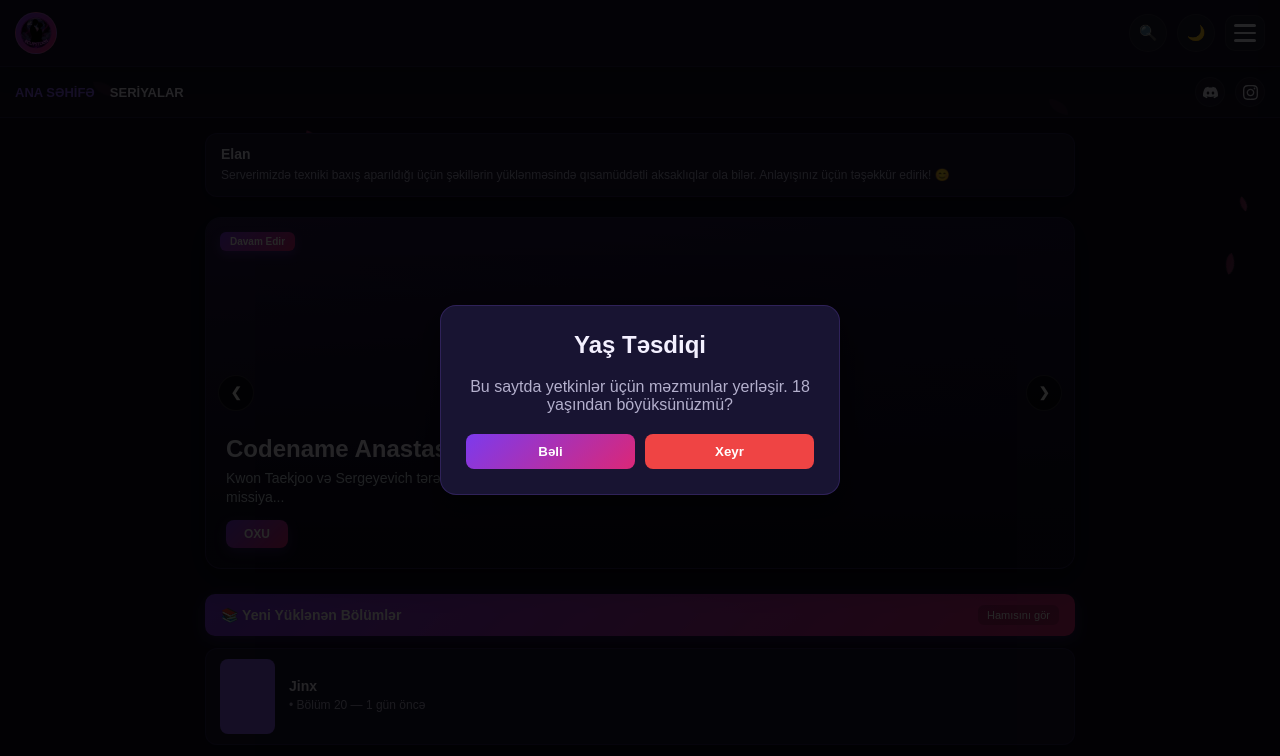
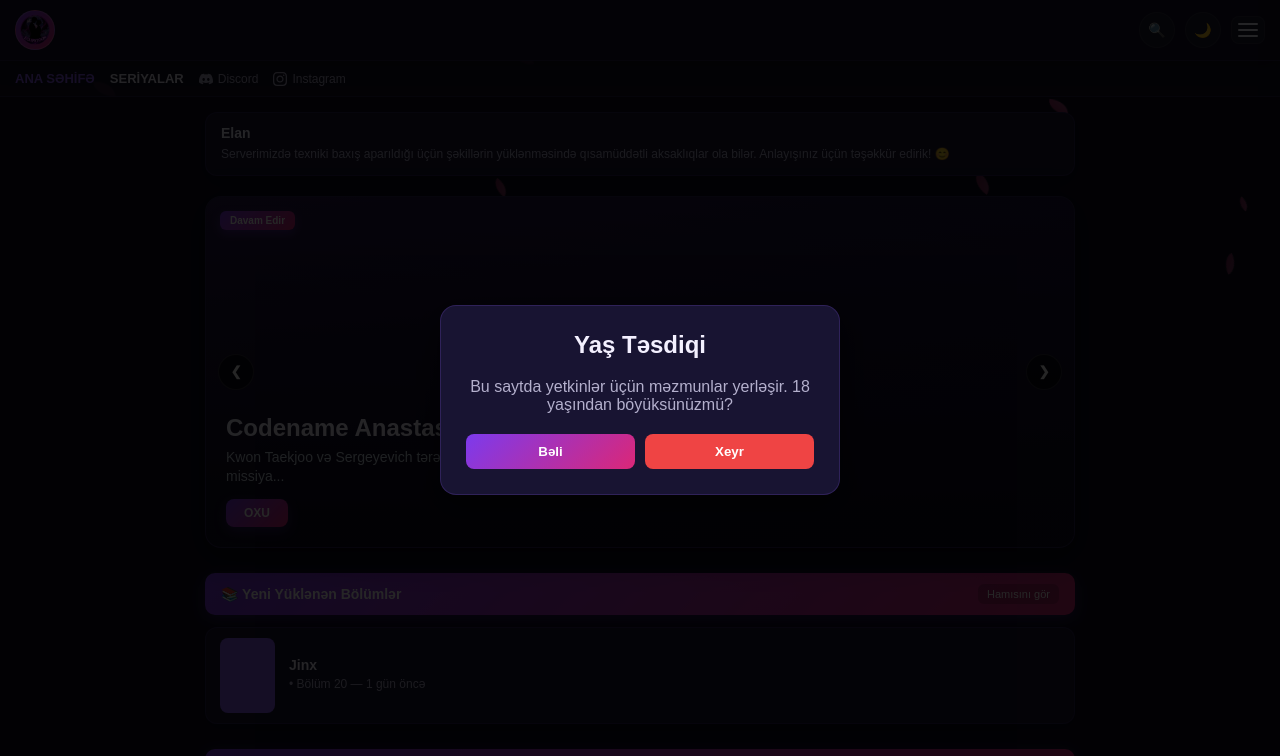
Before and after one commit to eclipstoon-web/eclipstoon, a plain HTML site: page index.html in a window 1280 px wide. Shown: the top 756 px of the page. Drawn offline with Linux system fonts and the light colour scheme.

Commit message:
Add files via upload

```diff
--- a/index.html
+++ b/index.html
@@ -90,55 +90,55 @@
         .btn-yes { background: var(--accent-gradient); color: white; }
         .btn-no { background-color: #ef4444; color: white; }
 
-        /* Yuxarı Navbar - Səliqəli dizayn */
         .top-navbar {
-            display: flex; justify-content: space-between; align-items: center; padding: 12px 15px;
+            display: flex; justify-content: space-between; align-items: center; padding: 10px 15px;
             background-color: var(--sidebar-bg); box-shadow: 0 4px 20px rgba(0,0,0,0.3); position: sticky; top: 0; z-index: 999;
             width: 100%; border-bottom: 1px solid rgba(139, 92, 246, 0.15);
         }
         .nav-left, .nav-right { display: flex; align-items: center; gap: 10px; }
 
         .header-logo-wrapper {
-            width: 42px; height: 42px; border-radius: 50%; background: var(--accent-gradient);
+            width: 40px; height: 40px; border-radius: 50%; background: var(--accent-gradient);
             display: flex; align-items: center; justify-content: center; overflow: hidden; border: 1px solid rgba(255,255,255,0.2);
             text-decoration: none; flex-shrink: 0;
         }
         .header-logo-wrapper img { width: 100%; height: 100%; object-fit: cover; }
 
-        .menu-toggle-btn { background: none; border: none; cursor: pointer; display: flex; flex-direction: column; gap: 5px; padding: 8px; background: rgba(255,255,255,0.04); border-radius: 10px; border: 1px solid rgba(255,255,255,0.08); }
-        .menu-toggle-btn span { width: 22px; height: 2.5px; background-color: var(--text-active); border-radius: 2px; transition: 0.3s; }
+        .menu-toggle-btn { background: none; border: none; cursor: pointer; display: flex; flex-direction: column; gap: 4px; padding: 6px; background: rgba(255,255,255,0.04); border-radius: 8px; border: 1px solid rgba(255,255,255,0.08); }
+        .menu-toggle-btn span { width: 20px; height: 2px; background-color: var(--text-active); border-radius: 2px; transition: 0.3s; }
 
-        /* Alt menyu və sosial şəbəkələr eyni sətirdə */
         .sub-navbar {
             display: flex; align-items: center; gap: 15px; padding: 10px 15px; background-color: rgba(19, 16, 38, 0.85);
-            border-bottom: 1px solid rgba(139, 92, 246, 0.15); overflow-x: auto; white-space: nowrap;
+            border-bottom: 1px solid rgba(139, 92, 246, 0.15); overflow-x: auto;
         }
-        .sub-navbar a { color: var(--text-active); text-decoration: none; font-weight: bold; font-size: 13px; transition: color 0.2s; }
+        .sub-navbar a { color: var(--text-active); text-decoration: none; font-weight: bold; font-size: 13px; white-space: nowrap; transition: color 0.2s; display: flex; align-items: center; gap: 5px; }
         .sub-navbar a:hover, .sub-navbar a.active { color: var(--accent-color); }
-
-        .sub-social-links { display: flex; align-items: center; gap: 10px; margin-left: auto; }
-        .social-link-icon {
-            display: flex; align-items: center; justify-content: center; width: 30px; height: 30px;
-            background: rgba(255,255,255,0.04); border: 1px solid rgba(255,255,255,0.08); border-radius: 50%;
-            color: var(--text-active); text-decoration: none; transition: 0.3s;
-        }
-        .social-link-icon svg { width: 15px; height: 15px; fill: currentColor; }
-        .social-link-icon.discord:hover { background: #5865F2; border-color: #5865F2; color: white; }
-        .social-link-icon.instagram:hover { background: #E1306C; border-color: #E1306C; color: white; }
+        .sub-navbar .social-link { font-size: 12px; color: var(--text-color); font-weight: normal; }
+        .sub-navbar .social-link:hover { color: var(--text-active); }
+        .sub-navbar svg { width: 14px; height: 14px; fill: currentColor; }
 
         .search-icon-btn {
             background: rgba(255,255,255,0.04); border: 1px solid rgba(255,255,255,0.08); color: var(--text-active);
-            width: 38px; height: 38px; border-radius: 50%; cursor: pointer; display: flex; align-items: center; justify-content: center; font-size: 15px; transition: 0.3s; flex-shrink: 0; text-decoration: none;
+            width: 36px; height: 36px; border-radius: 50%; cursor: pointer; display: flex; align-items: center; justify-content: center; font-size: 14px; transition: 0.3s; flex-shrink: 0;
         }
         .search-icon-btn:hover { background: var(--accent-color); border-color: var(--accent-color); }
 
+        .search-popup {
+            position: absolute; top: 100%; right: 15px; background: var(--sidebar-bg); border: 1px solid rgba(139, 92, 246, 0.3);
+            padding: 10px; border-radius: 12px; box-shadow: 0 5px 20px rgba(0,0,0,0.5); display: none; width: 250px; z-index: 1000;
+        }
+        .search-popup.active { display: block; }
+        .search-popup input {
+            width: 100%; background: rgba(255,255,255,0.04); border: 1px solid rgba(255,255,255,0.1); padding: 7px 10px;
+            border-radius: 8px; color: var(--text-active); outline: none; font-size: 12px;
+        }
+
         .theme-toggle-btn {
             background: rgba(255,255,255,0.04); border: 1px solid rgba(255,255,255,0.08); color: var(--text-active);
-            width: 38px; height: 38px; border-radius: 50%; cursor: pointer; display: flex; align-items: center; justify-content: center; font-size: 15px; transition: 0.3s; flex-shrink: 0;
+            width: 36px; height: 36px; border-radius: 50%; cursor: pointer; display: flex; align-items: center; justify-content: center; font-size: 14px; transition: 0.3s; flex-shrink: 0;
         }
         .theme-toggle-btn:hover { background: var(--accent-color); border-color: var(--accent-color); }
 
-        /* Sağ menyu düzəlişi */
         .sidebar {
             position: fixed; top: 0; right: -280px; width: 260px; height: 100vh; background-color: var(--sidebar-bg);
             box-shadow: -5px 0 25px rgba(0,0,0,0.5); transition: right 0.3s ease; padding: 20px; z-index: 1000; overflow-y: auto; border-left: 1px solid rgba(139, 92, 246, 0.15);
@@ -296,15 +296,18 @@
         </div>
     </div>
 
-    <!-- Yuxarı Navbar -->
+    <!-- Üst Navbar -->
     <div class="top-navbar">
         <div class="nav-left">
             <a href="index.html" class="header-logo-wrapper" title="Eclipstoon">
                 <img src="logo.webp" alt="Logo">
             </a>
         </div>
-        <div class="nav-right">
-            <a href="axtaris.html" class="search-icon-btn" title="Axtar">🔍</a>
+        <div class="nav-right" style="position: relative;">
+            <button class="search-icon-btn" onclick="toggleSearchPopup()" title="Axtar">🔍</button>
+            <div class="search-popup" id="searchPopup">
+                <input type="text" placeholder="Axtar...">
+            </div>
             <button class="theme-toggle-btn" onclick="toggleTheme()" title="Rejimi dəyiş">🌙</button>
             <button class="menu-toggle-btn" onclick="toggleMenu()" title="Menyu">
                 <span></span><span></span><span></span>
@@ -312,19 +315,18 @@
         </div>
     </div>
 
-    <!-- Alt Navigasiya (Discord və Instagram ilə birlikdə) -->
+    <!-- Alt Menyu: Ana Səhifə, Seriyalar, Discord və Instagram (İkonları ilə) -->
     <div class="sub-navbar">
         <a href="index.html" class="active">ANA SƏHİFƏ</a>
         <a href="seriyalar.html">SERİYALAR</a>
-
-        <div class="sub-social-links">
-            <a href="https://discord.gg/SENIN_LINK" target="_blank" class="social-link-icon discord" title="Discord">
-                <svg viewBox="0 0 127.14 96.36"><path d="M107.7,8.07A105.15,105.15,0,0,0,81.47,0a72.06,72.06,0,0,0-3.36,6.83A97.68,97.68,0,0,0,49,6.83,72.37,72.37,0,0,0,45.64,0,105.89,105.89,0,0,0,19.39,8.09C2.79,32.65-1.71,56.6.54,80.21h0A105.73,105.73,0,0,0,32.71,96.36,77.7,77.7,0,0,0,39.6,85.25a68.42,68.42,0,0,1-10.85-5.18c.91-.66,1.8-1.34,2.66-2a75.57,75.57,0,0,0,64.32,0c.87.71,1.76,1.39,2.66,2a68.68,68.68,0,0,1-10.87,5.19,77,77,0,0,0,6.89,11.1,105.25,105.25,0,0,0,32.19-16.14c2.65-27.28-4.52-51.1-19.45-72.15ZM42.45,65.69C36.18,65.69,31,60,31,53s5.18-12.72,11.45-12.72S53.9,46,53.85,53,48.72,65.69,42.45,65.69Zm42.24,0C78.41,65.69,73.25,60,73.25,53s5.18-12.72,11.44-12.72S96.14,46,96.1,53,91,65.69,84.69,65.69Z"/></svg>
-            </a>
-            <a href="https://instagram.com/SENIN_LINK" target="_blank" class="social-link-icon instagram" title="Instagram">
-                <svg viewBox="0 0 24 24"><path d="M12 2.163c3.204 0 3.584.012 4.85.07 3.252.148 4.771 1.691 4.919 4.919.058 1.265.069 1.645.069 4.849 0 3.205-.012 3.584-.069 4.849-.149 3.225-1.664 4.771-4.919 4.919-1.266.058-1.644.07-4.85.07-3.204 0-3.584-.012-4.849-.07-3.26-.149-4.771-1.699-4.919-4.92-.058-1.265-.07-1.644-.07-4.849 0-3.204.013-3.583.07-4.849.149-3.227 1.664-4.771 4.919-4.919 1.266-.057 1.645-.069 4.849-.069zm0-2.163c-3.259 0-3.667.014-4.947.072-4.358.2-6.78 2.618-6.98 6.98-.059 1.281-.073 1.689-.073 4.948 0 3.259.014 3.668.072 4.948.2 4.358 2.618 6.78 6.98 6.98 1.281.058 1.689.072 4.948.072 3.259 0 3.668-.014 4.948-.072 4.354-.2 6.782-2.618 6.979-6.98.059-1.28.073-1.689.073-4.948 0-3.259-.014-3.667-.072-4.947-.196-4.354-2.617-6.78-6.979-6.98-1.281-.059-1.69-.073-4.949-.073zm0 5.838c-3.403 0-6.162 2.759-6.162 6.162s2.759 6.163 6.162 6.163 6.162-2.759 6.162-6.163c0-3.403-2.759-6.162-6.162-6.162zm0 10.162c-2.209 0-4-1.79-4-4 0-2.209 1.791-4 4-4s4 1.791 4 4c0 2.21-1.791 4-4 4zm6.406-11.845c-.796 0-1.441.645-1.441 1.44s.645 1.44 1.441 1.44c.795 0 1.439-.645 1.439-1.44s-.644-1.44-1.439-1.44z"/></svg>
-            </a>
-        </div>
+        <a href="https://discord.gg/SENIN_LINK" target="_blank" class="social-link">
+            <svg viewBox="0 0 24 24"><path d="M20.317 4.37a19.791 19.791 0 0 0-4.885-1.515.074.074 0 0 0-.079.037c-.21.375-.444.864-.608 1.25a18.27 18.27 0 0 0-5.487 0 12.64 12.64 0 0 0-.617-1.25.077.077 0 0 0-.079-.037A19.736 19.736 0 0 0 3.677 4.37a.07.07 0 0 0-.032.027C.533 9.046-.32 13.58.099 18.057a.082.082 0 0 0 .031.057 19.9 19.9 0 0 0 5.993 3.03.078.078 0 0 0 .084-.028c.462-.63.874-1.295 1.226-1.994.021-.041.001-.09-.041-.106a13.107 13.107 0 0 1-1.872-.892.077.077 0 0 1-.008-.128 10.2 10.2 0 0 0 .372-.292.074.074 0 0 1 .077-.01c3.927 1.793 8.18 1.793 12.061 0a.074.074 0 0 1 .078.01c.12.098.246.198.373.292a.077.077 0 0 1-.006.127 12.299 12.299 0 0 1-1.873.892.077.077 0 0 0-.041.107c.36.698.772 1.362 1.225 1.993a.076.076 0 0 0 .084.028 19.839 19.839 0 0 0 6.002-3.03.077.077 0 0 0 .032-.054c.5-5.177-.838-9.674-3.549-13.66a.061.061 0 0 0-.031-.028zM8.02 15.33c-1.183 0-2.157-1.085-2.157-2.419 0-1.333.956-2.419 2.157-2.419 1.21 0 2.176 1.096 2.157 2.42 0 1.333-.956 2.418-2.157 2.418zm7.975 0c-1.183 0-2.157-1.085-2.157-2.419 0-1.333.955-2.419 2.157-2.419 1.21 0 2.176 1.096 2.157 2.42 0 1.333-.946 2.418-2.157 2.418z"/></svg>
+            Discord
+        </a>
+        <a href="https://instagram.com/SENIN_LINK" target="_blank" class="social-link">
+            <svg viewBox="0 0 24 24"><path d="M12 2.163c3.204 0 3.584.012 4.85.07 3.252.148 4.771 1.691 4.919 4.919.058 1.265.069 1.645.069 4.849 0 3.205-.012 3.584-.069 4.849-.149 3.225-1.664 4.771-4.919 4.919-1.266.058-1.644.07-4.85.07-3.204 0-3.584-.012-4.849-.07-3.26-.149-4.771-1.699-4.919-4.92-.058-1.265-.07-1.644-.07-4.849 0-3.204.013-3.583.07-4.849.149-3.227 1.664-4.771 4.919-4.919 1.266-.057 1.645-.069 4.849-.069zm0-2.163c-3.259 0-3.667.014-4.947.072-4.358.2-6.78 2.618-6.98 6.98-.059 1.281-.073 1.689-.073 4.948 0 3.259.014 3.668.072 4.948.2 4.358 2.618 6.78 6.98 6.98 1.281.058 1.689.072 4.948.072 3.259 0 3.668-.014 4.948-.072 4.354-.2 6.782-2.618 6.979-6.98.059-1.28.073-1.689.073-4.948 0-3.259-.014-3.667-.072-4.947-.196-4.354-2.617-6.78-6.979-6.98-1.281-.059-1.69-.073-4.949-.073zm0 5.838c-3.403 0-6.162 2.759-6.162 6.162s2.759 6.163 6.162 6.163 6.162-2.759 6.162-6.163c0-3.403-2.759-6.162-6.162-6.162zm0 10.162c-2.209 0-4-1.79-4-4 0-2.209 1.791-4 4-4s4 1.791 4 4c0 2.21-1.791 4-4 4zm6.406-11.845c-.796 0-1.441.645-1.441 1.44s.645 1.44 1.441 1.44c.795 0 1.439-.645 1.439-1.44s-.644-1.44-1.439-1.44z"/></svg>
+            Instagram
+        </a>
     </div>
 
     <div class="sidebar" id="sidebar">
@@ -481,6 +483,10 @@
             document.getElementById('sidebarOverlay').classList.toggle('active');
         }
 
+        function toggleSearchPopup() {
+            document.getElementById('searchPopup').classList.toggle('active');
+        }
+
         function toggleTheme() {
             document.body.classList.toggle('light-mode');
             let btn = document.querySelector('.theme-toggle-btn');
```
